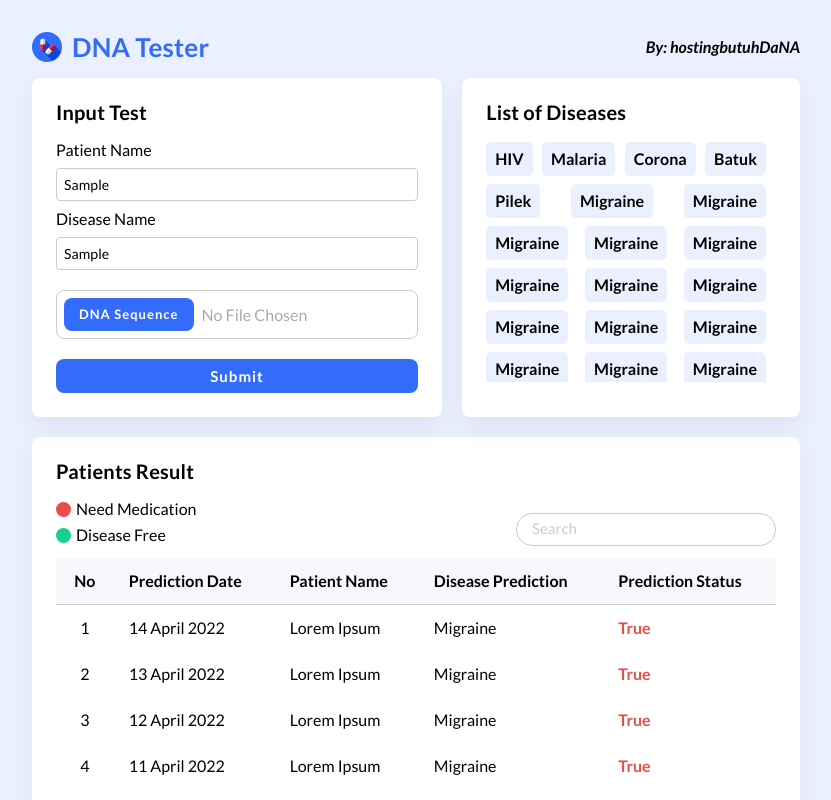
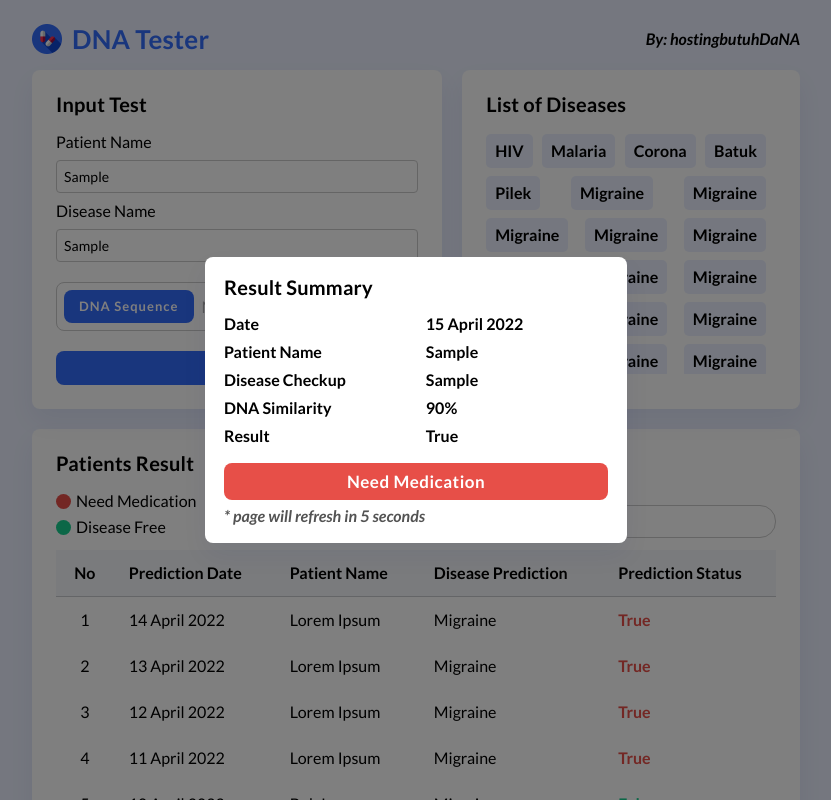
Before and after one commit to jasonk19/Tubes3_13520079, a React (Create React App) app in the folder src/frontend/: page / in a window 1280 px wide. Both pictures are taken after typing "Sample", "Sample" into the empty fields and a click on the button "Submit". Shown: the top 800 px of the page, without its empty margins (224-1055 px from the left). Built offline with nearby package versions, Linux system fonts and the light colour scheme; the HTML template or start-up script is replaced by a standard one.

Commit message:
add result modal and animation

```diff
--- a/src/frontend/package.json
+++ b/src/frontend/package.json
@@ -6,6 +6,7 @@
     "@testing-library/jest-dom": "^5.14.1",
     "@testing-library/react": "^13.0.0",
     "@testing-library/user-event": "^13.2.1",
+    "framer-motion": "^6.3.0",
     "react": "^18.0.0",
     "react-dom": "^18.0.0",
     "react-scripts": "5.0.1",
--- a/src/frontend/src/App.scss
+++ b/src/frontend/src/App.scss
@@ -1,5 +1,5 @@
 .App {
-  padding: 2em 16em;
+  padding: 1.5em 16em;
 
   .info-wrapper {
     display: flex;
--- a/src/frontend/src/components/DiseaseInfo.jsx
+++ b/src/frontend/src/components/DiseaseInfo.jsx
@@ -1,4 +1,5 @@
 import "./DiseaseInfo.scss"
+import { motion } from 'framer-motion';
 
 const DiseaseInfo = () => {
 
@@ -106,7 +107,11 @@ const DiseaseInfo = () => {
   ]
 
   return (
-    <div className='DiseaseInfo'>
+    <motion.div className='DiseaseInfo'
+      initial={{ opacity: 0 }}
+      animate={{ opacity: 1 }}
+      transition={{ delay: 0.5 }}
+    >
       <h5>List of Diseases</h5>
       <div className="disease-list">
         {diseases.map((disease) => {
@@ -115,7 +120,7 @@ const DiseaseInfo = () => {
           )
         })}
       </div>
-    </div>
+    </motion.div>
   )
 }
 
--- a/src/frontend/src/components/InputForm.jsx
+++ b/src/frontend/src/components/InputForm.jsx
@@ -1,5 +1,7 @@
 import { useState, createRef } from 'react';
 import './InputForm.scss';
+import { motion } from 'framer-motion'
+import ResultModal from './ResultModal';
 
 const InputForm = () => {
   const convertMonth = (month) => {
@@ -43,6 +45,8 @@ const InputForm = () => {
     disease: '',
   })
 
+  const [showModal, setShowModal] = useState(false);
+
   const [fileName, setFileName] = useState('')
 
   const file = createRef();
@@ -71,11 +75,20 @@ const InputForm = () => {
   const handleSubmit = (e) => {
     e.preventDefault()
     console.log(data)
+
+    setShowModal(true)
+
+    setTimeout(() => window.location.reload(), 5000)
   }
 
 
   return (
-    <div className="InputForm">
+    <>
+      <motion.div className="InputForm"
+        initial={{ opacity: 0 }}
+        animate={{ opacity: 1 }}
+        transition={{ delay: 0.3 }}
+      >
         <h5>Input Test</h5>
         <form onSubmit={handleSubmit}>
           <label>Patient Name</label>
@@ -96,7 +109,12 @@ const InputForm = () => {
 
           <button>Submit</button>
         </form>
-    </div>
+      </motion.div>
+      <ResultModal
+        showModal={showModal}
+        patientData={data}
+      />
+    </>
   )
 }
 
--- a/src/frontend/src/components/PredictionTable.jsx
+++ b/src/frontend/src/components/PredictionTable.jsx
@@ -1,5 +1,6 @@
 import "./PredictionTable.scss";
 import { useState } from 'react'
+import { motion } from 'framer-motion'
 
 const PredictionTable = () => {
   const [patients, setPatients] = useState([
@@ -136,7 +137,11 @@ const PredictionTable = () => {
   }
 
   return (
-    <div className='PredictionTable'>
+    <motion.div className='PredictionTable'
+      initial={{ opacity: 0, y: 30 }}
+      animate={{ opacity: 1, y: 0 }}
+      transition={{ delay: 0.5, duration: 1 }}
+    >
       <h5>Patients Result</h5>
       <div className="top-table">
         <div className="legend">
@@ -173,7 +178,7 @@ const PredictionTable = () => {
           )
         })}
       </table>
-    </div>
+    </motion.div>
   )
 }
 
--- /dev/null
+++ b/src/frontend/src/components/ResultModal.jsx
@@ -0,0 +1,57 @@
+import "./ResultModal.scss";
+import { motion, AnimatePresence } from 'framer-motion'
+
+const backdrop = {
+  visible: { opacity: 1 },
+  hidden: { opacity: 0 }
+}
+
+const modal = {
+  hidden: { opacity: 0, y: "-100vh" },
+  visible: { opacity: 1, y: 0, transition: { delay: 0.5 } },
+}
+
+const ResultModal = ({ showModal, patientData }) => {
+  return (
+    <AnimatePresence exitBeforeEnter>
+      {showModal && (
+        <motion.div className="ResultModal_backdrop"
+          variants={backdrop}
+          initial="hidden"
+          animate="visible"
+          exit="hidden"
+        >
+          <motion.div className="ResultModal"
+            variants={modal}
+          >
+            <h5>Result Summary</h5>
+            <div className="Summary">
+              <div className="category">
+                <p>Date</p>
+                <p>Patient Name</p>
+                <p>Disease Checkup</p>
+                <p>DNA Similarity</p>
+                <p>Result</p>
+              </div>
+              <div className="content">
+                <p>{patientData.date}</p>
+                <p>{patientData.patient}</p>
+                <p>{patientData.disease}</p>
+                <p>90%</p>
+                <p>True</p>
+              </div>
+            </div>
+            <div className="status-true">
+              Need Medication
+            </div>
+            <p className="close-notif">* page will refresh in 5 seconds</p>
+          </motion.div>
+        </motion.div>
+      )}
+
+    </AnimatePresence>
+
+  )
+}
+
+export default ResultModal
--- /dev/null
+++ b/src/frontend/src/components/ResultModal.scss
@@ -0,0 +1,68 @@
+.ResultModal_backdrop {
+  position: fixed;
+  top: 0;
+  left: 0;
+  width: 100%;
+  height: 100%;
+  background: rgba(0, 0, 0, 0.5);
+  z-index: 5;
+
+  display: flex;
+  justify-content: center;
+  align-items: center;
+
+  .ResultModal {
+    background: #FFFFFF;
+    box-shadow: 0px 12px 26px rgba(16, 30, 115, 0.06);
+    border-radius: 8px;
+    padding: 1.2em;
+    width: 30%;
+    user-select: none;
+
+    h5 {
+      margin-bottom: 13px;
+    }
+
+    .Summary {
+      display: flex;
+      gap: 5em;
+
+      .category, .content {
+        line-height: 1.75em;
+        p {
+          font-weight: bold;
+          font-size: 1rem;
+        }
+      }
+    }
+
+    .status-true, .status-false {
+      width: 100%;
+      text-align: center;
+      font-weight: bold;
+      font-size: 17px;
+      letter-spacing: 0.5px;
+      padding: 10px 0;
+      margin-top: 13px;
+      color: #FFFFFF;
+      border-radius: 8px;
+    }
+
+    .status-true {
+      background: #E74F48;
+    }
+
+    .status-false {
+      background: #03B575;
+    }
+
+    .close-notif {
+      font-weight: bold;
+      font-style: italic;
+      margin-top: 8px;
+      color: #535353;
+    }
+
+  }
+
+}
```
Lines whose indentation alone changed are shown as unchanged.
